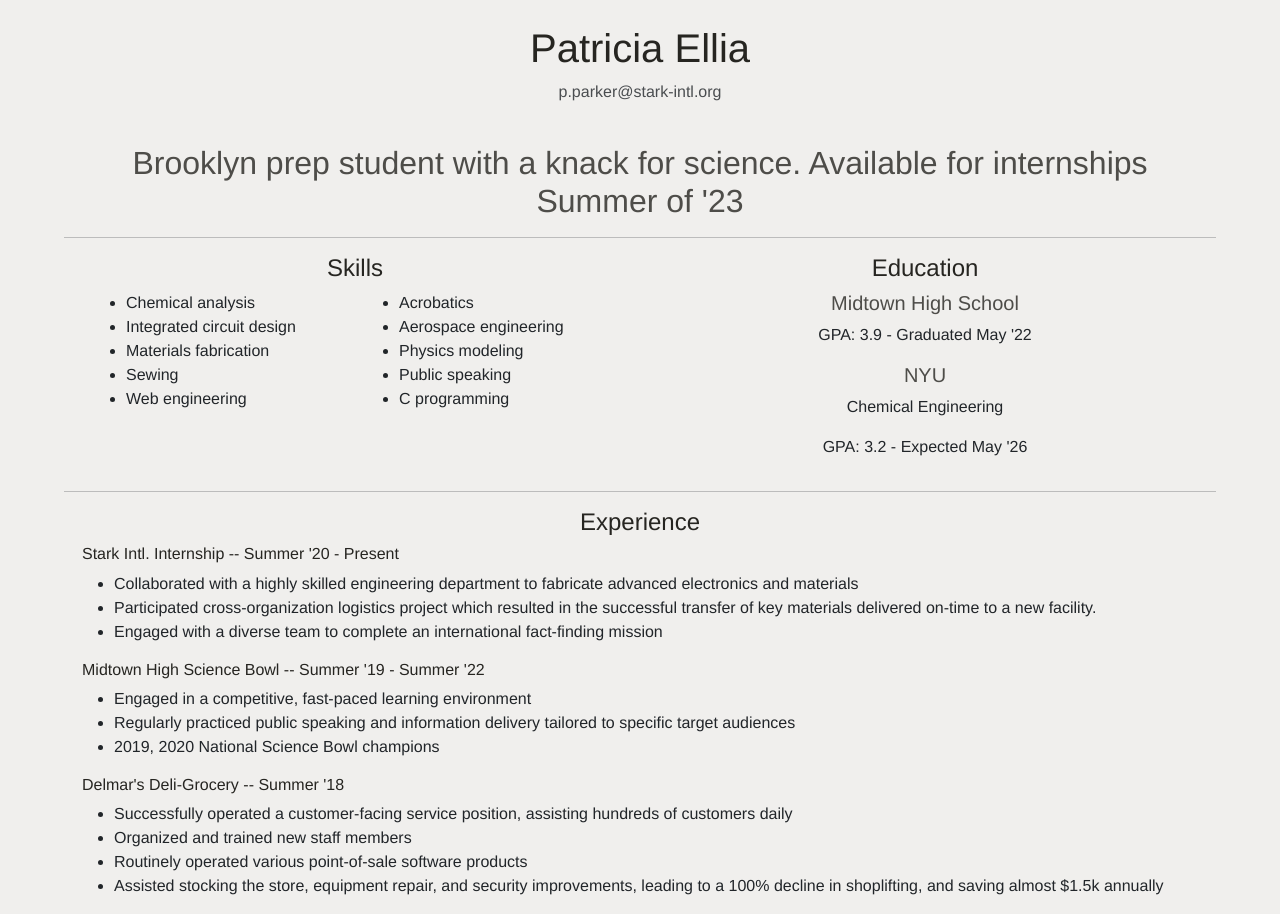
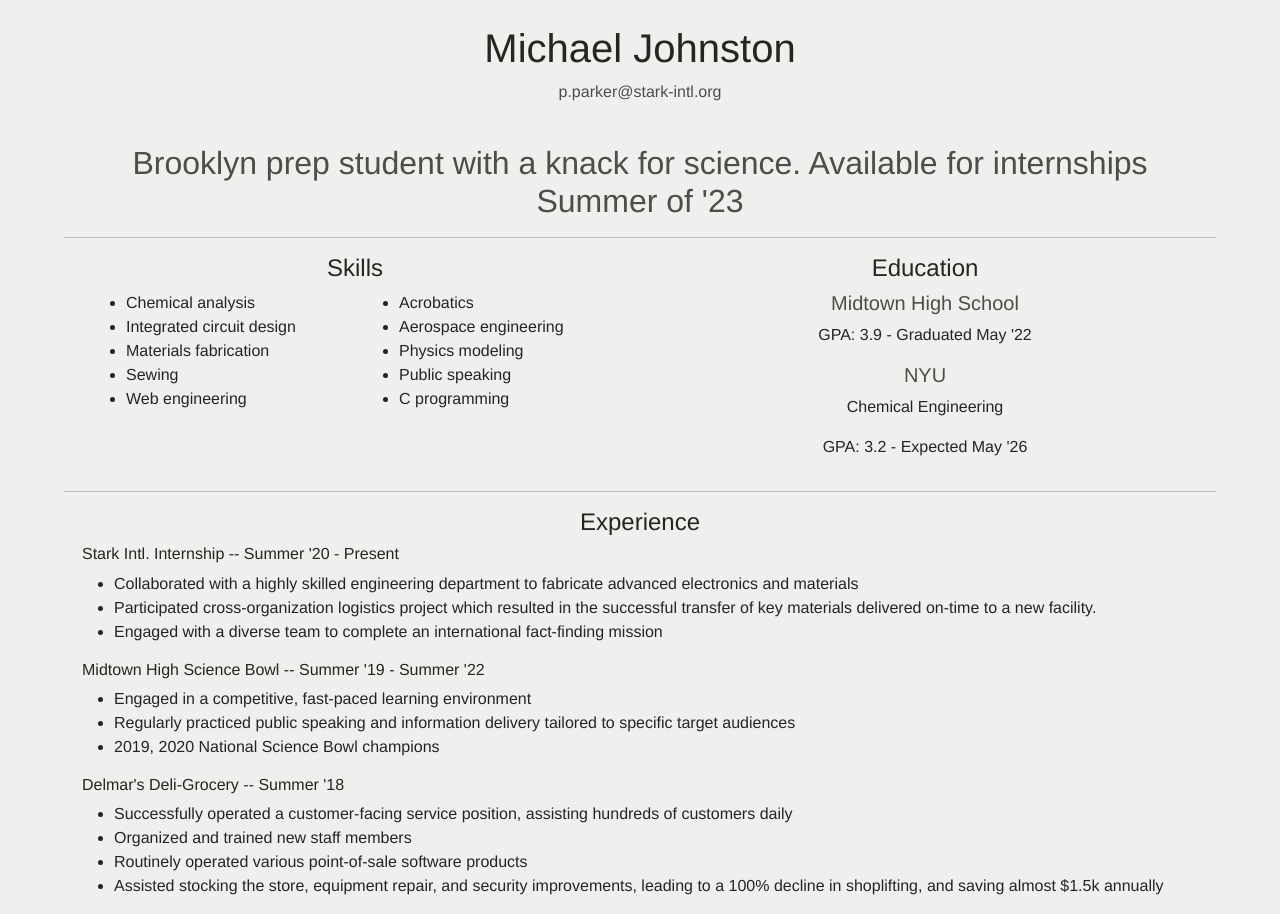
Before and after one commit to mfjinreno/michael-j-resume, a plain HTML site: page index.html in a window 1280 px wide. Drawn offline with nearby package versions, Linux system fonts and the light colour scheme.

Commit message:
Update index.html

```diff
--- a/index.html
+++ b/index.html
@@ -11,7 +11,7 @@
 <body>
     <div class="container text-center">
         </br>
-        <h1>Patricia Ellia</h1>
+        <h1>Michael Johnston</h1>
         <p style="opacity: .8;">p.parker@stark-intl.org</p>
         </br>
         <h2 class="block-header" style="opacity: .8;">
```
